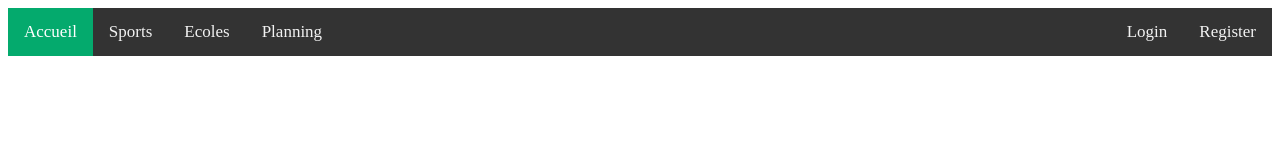
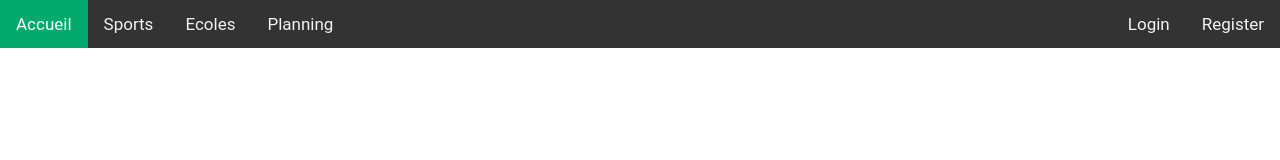
Before and after one commit to SophieCurinier/AppCartel2022_WebSite, a plain HTML site: page index.html in a window 1280 px wide. Drawn offline with Linux system fonts and the light colour scheme.

Commit message:
Modification of nav bar : weight of screen = weight of nav bar

```diff
--- a/index.css
+++ b/index.css
@@ -1,7 +1,13 @@
+body {
+  margin: 0;
+}
+
 /* Add a black background color to the top navigation */
 .topnav {
     background-color: #333;
     overflow: hidden;
+    font-family: Roboto;
+
 }
 
 /* Style the links inside the navigation bar */
```
